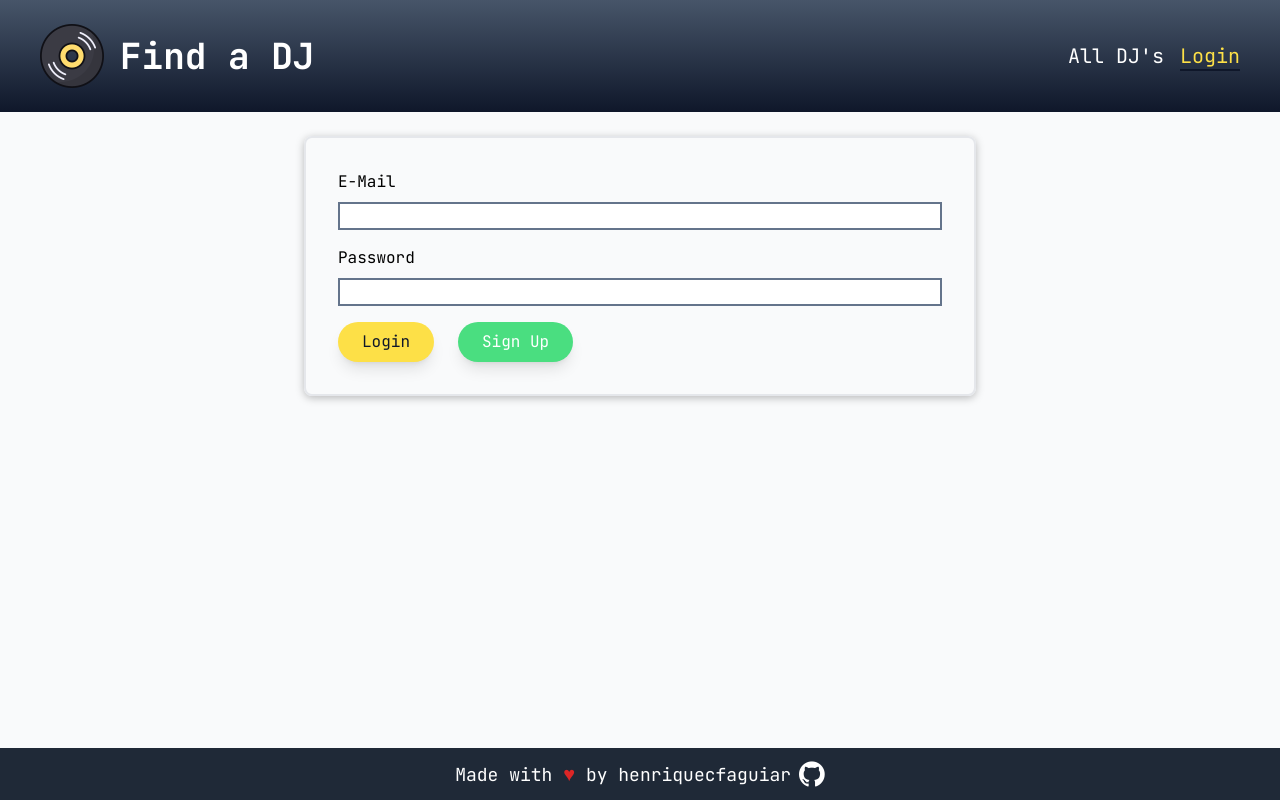
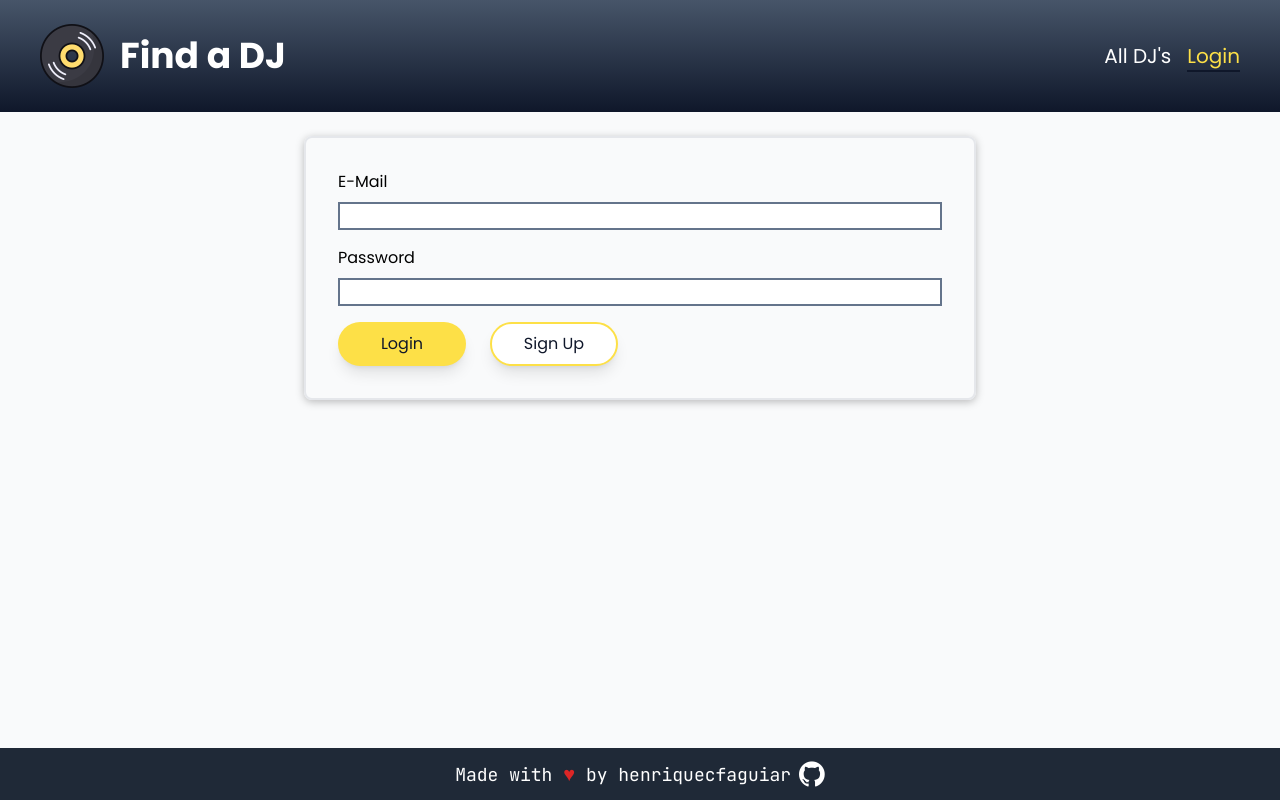
Before and after one commit to henriquecfaguiar/dj-finder, a Vue app: page /auth in a window 1280 px wide. Built offline with nearby package versions, Linux system fonts and the light colour scheme.

Commit message:
Minor styling updates

```diff
--- a/index.html
+++ b/index.html
@@ -7,7 +7,7 @@
     <link rel="preconnect" href="https://fonts.googleapis.com" />
     <link rel="preconnect" href="https://fonts.gstatic.com" crossorigin />
     <link
-      href="https://fonts.googleapis.com/css2?family=JetBrains+Mono:wght@400;700&display=swap"
+      href="https://fonts.googleapis.com/css2?family=JetBrains+Mono&family=Poppins:wght@400;500;700&display=swap"
       rel="stylesheet"
     />
     <link
--- a/src/components/layout/TheFooter.vue
+++ b/src/components/layout/TheFooter.vue
@@ -1,6 +1,6 @@
 <template>
   <footer
-    class="col-span-2 flex items-center justify-center space-x-2 bg-gray-800 py-2 text-white"
+    class="col-span-2 flex items-center justify-center space-x-2 bg-gray-800 py-2 font-JetBrains-Mono text-white"
   >
     <p class="text-sm md:text-lg">
       Made with <span class="text-xl text-red-600">&#9829;</span> by
--- a/src/components/ui/BaseButton.vue
+++ b/src/components/ui/BaseButton.vue
@@ -33,6 +33,13 @@ const buttonColor = computed(() => {
         'text-white': true,
         'hover:bg-green-500': true,
       };
+    case 'flat-yellow':
+      return {
+        'bg-white': true,
+        'text-slate-900': true,
+        'border-2': true,
+        'border-yellow-300': true,
+      };
     default:
       return {
         'bg-pink-500': true,
@@ -43,14 +50,14 @@ const buttonColor = computed(() => {
 
 <template>
   <button
-    class="w-fit rounded-full px-6 py-2 text-center shadow-lg duration-150 ease-linear hover:scale-110"
+    class="w-32 rounded-full px-6 py-2 text-center shadow-lg duration-150 ease-linear hover:scale-105"
     v-if="!props.link"
     :class="buttonColor"
   >
     <slot></slot>
   </button>
   <RouterLink
-    class="w-fit rounded-full px-6 py-2 text-center shadow-lg duration-150 ease-linear hover:scale-110"
+    class="w-fit rounded-full px-6 py-2 text-center shadow-lg duration-150 ease-linear hover:scale-105"
     v-else
     :to="props.to"
     :class="buttonColor"
--- a/src/views/auth/UserAuth.vue
+++ b/src/views/auth/UserAuth.vue
@@ -95,7 +95,7 @@ function submitForm() {
           <base-button @click="setAuthMode" name="login" color="yellow"
             >Login</base-button
           >
-          <base-button @click="setAuthMode" name="signup" color="green"
+          <base-button @click="setAuthMode" name="signup" color="flat-yellow"
             >Sign Up</base-button
           >
         </div>
--- a/src/views/djs/DjsList.vue
+++ b/src/views/djs/DjsList.vue
@@ -51,7 +51,9 @@ onMounted(() => {
     <base-card>
       <section>
         <div class="controls mb-4 flex justify-between">
-          <base-button color="green" @click="getDjData()">Refresh</base-button>
+          <base-button class="py-[10px]" color="green" @click="getDjData()"
+            >Refresh</base-button
+          >
           <base-button
             v-if="!isDj && !isLoading && isLoggedIn"
             link
--- a/tailwind.config.js
+++ b/tailwind.config.js
@@ -5,7 +5,8 @@ module.exports = {
   theme: {
     extend: {
       fontFamily: {
-        sans: ['JetBrains Mono', 'sans-serif'],
+        sans: ['Poppins', 'sans-serif'],
+        'JetBrains-Mono': ['JetBrains Mono', 'sans-serif'],
       },
       boxShadow: {
         custom: '0 2px 8px rgba(0, 0, 0, 0.26)',
```
